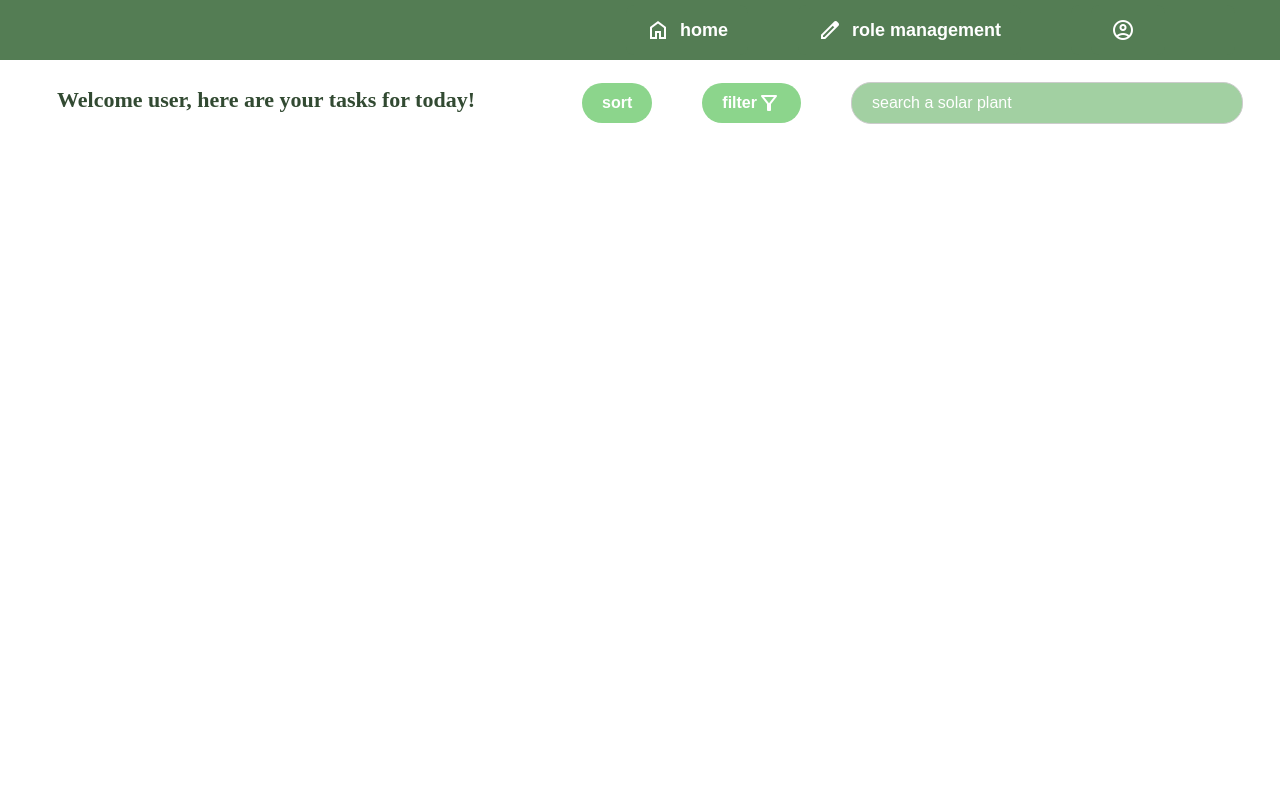
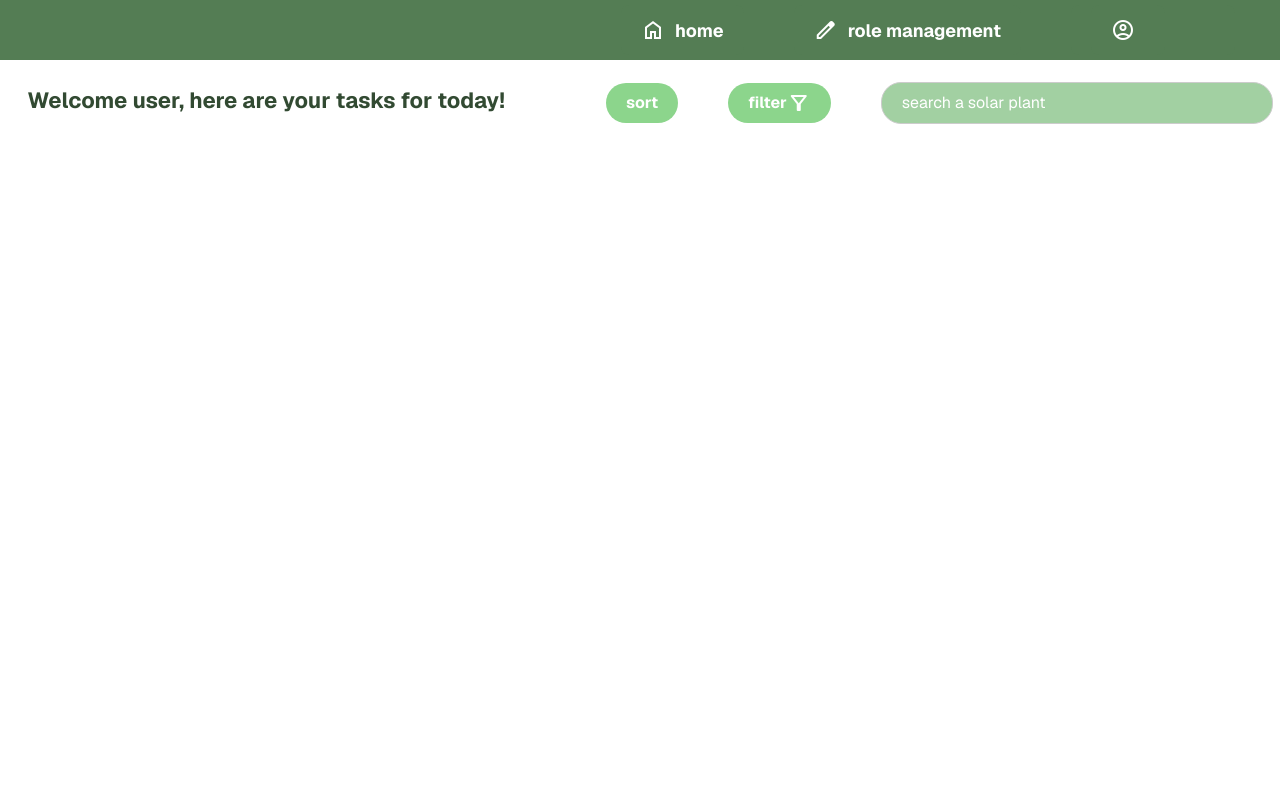
Before and after one commit to 6510615096/solarsystem, a Django app: page /home/ in a window 1280 px wide. Run offline with Django 5.2, Linux system fonts and the light colour scheme.

Commit message:
update font welcome

```diff
--- a/solarapp/templates/home.html
+++ b/solarapp/templates/home.html
@@ -9,6 +9,7 @@
     {% load static %}
     <link rel="stylesheet" type="text/css" href="{% static 'css/home.css' %}">
     <link href="https://fonts.googleapis.com/css2?family=Material+Symbols+Outlined" rel="stylesheet" />
+    <link href="https://fonts.googleapis.com/css2?family=Geist:wght@100..900&display=swap" rel="stylesheet">
 
 </head>
 
--- a/static/css/home.css
+++ b/static/css/home.css
@@ -1,3 +1,6 @@
+* {
+    font-family: Geist;
+}
 body {
     margin: 0;
     padding: 0;
```
